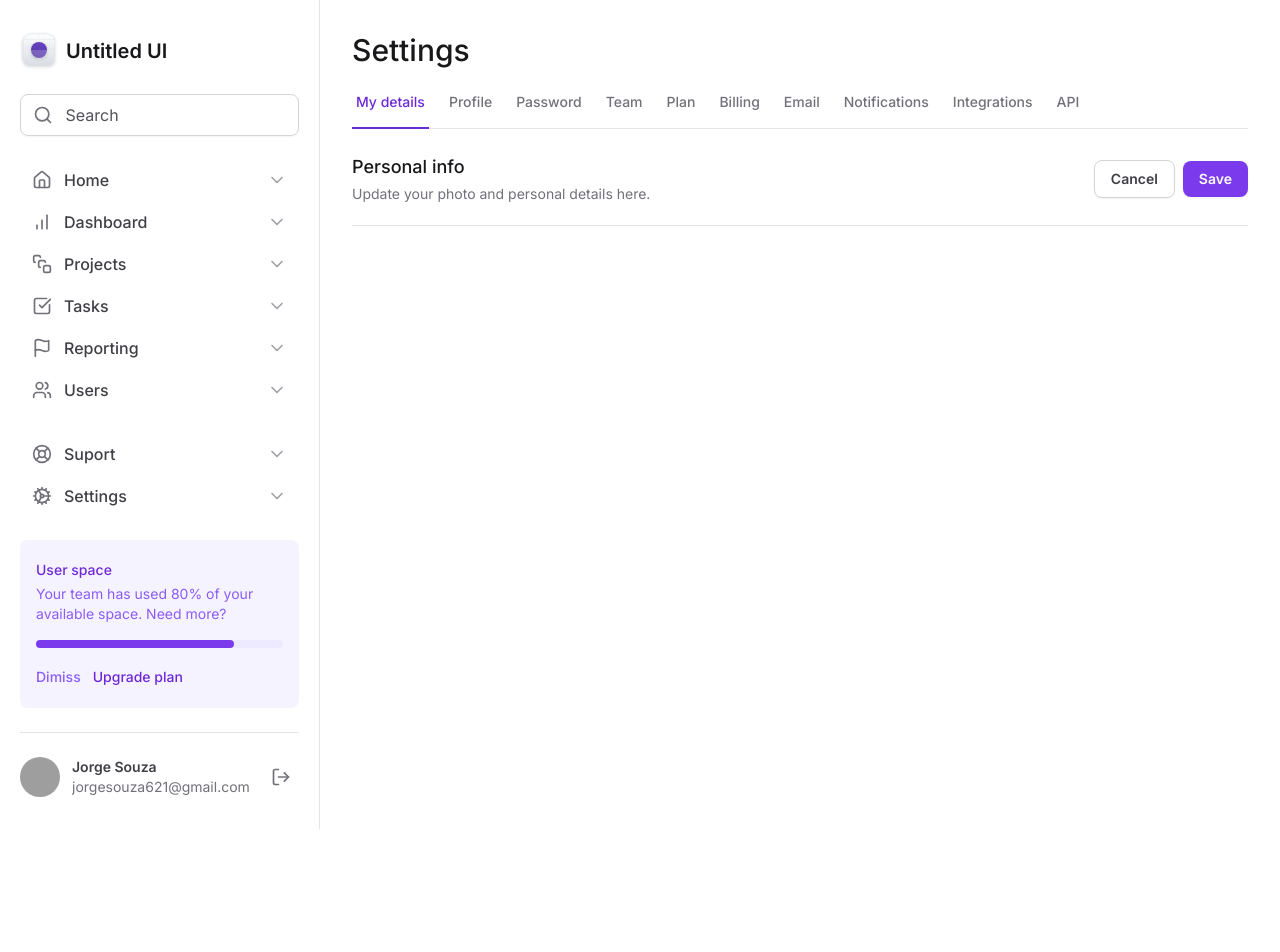
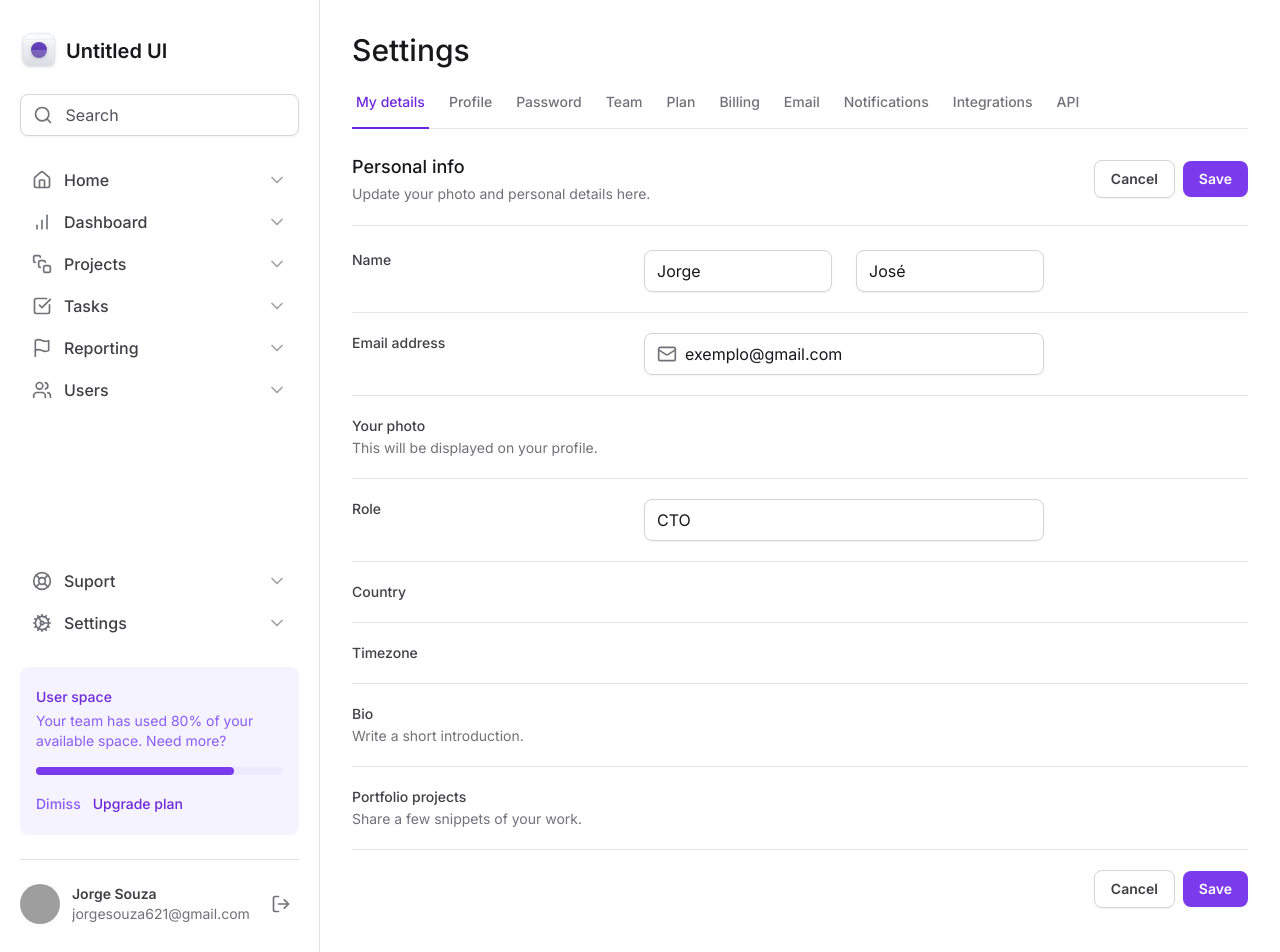
Before and after one commit to jorgedss/tailwind-css, a Next.js app: page / in a window 1280 px wide. Shown: the top 952 px of the page. Before the commit the page ends 829 px from the top, so only its background shows below. Built offline with nearby package versions, Linux system fonts and the light colour scheme; grey boxes are pictures that could not be loaded.

Commit message:
Campos do formulário

```diff
--- a/src/app/page.tsx
+++ b/src/app/page.tsx
@@ -1,4 +1,7 @@
 import { SettingTabs } from '@/components/SettingTabs'
+
+import * as Input from '@/components/Input'
+import { Mail } from 'lucide-react'
 
 export default function Home() {
   return (
@@ -30,11 +33,125 @@
             </button>
           </div>
         </div>
+
         <form
           action=""
           id="settings"
-          className="mt-6 flex flex-col w-full "
-        ></form>
+          className="mt-6 flex flex-col w-full gap-5 divide-y divide-zinc-200"
+        >
+          <div className="grid gap-3 grid-cols-form">
+            <label
+              htmlFor="firstName"
+              className="text-sm font-medium text-zinc-700"
+            >
+              Name
+            </label>
+            <div className="grid gap-6 grid-cols-2">
+              <Input.Root>
+                <Input.Control id="firstName" defaultValue="Jorge" />
+              </Input.Root>
+
+              <Input.Root>
+                <Input.Control defaultValue="José" />
+              </Input.Root>
+            </div>
+          </div>
+
+          <div className="grid gap-3  pt-5 grid-cols-form">
+            <label
+              htmlFor="firstName"
+              className="text-sm font-medium text-zinc-700"
+            >
+              Email address
+            </label>
+
+            <Input.Root>
+              <Input.Prefix>
+                <Mail className="h-5 w-5 text-zinc-500" />
+              </Input.Prefix>
+              <Input.Control
+                id="email"
+                type="email"
+                defaultValue="exemplo@gmail.com"
+              />
+            </Input.Root>
+          </div>
+
+          <div className="grid gap-3  pt-5 grid-cols-form">
+            <label className="text-sm font-medium text-zinc-700">
+              Your photo
+              <p className="text-sm font-normal text-zinc-500 mt-0.5">
+                This will be displayed on your profile.
+              </p>
+            </label>
+          </div>
+
+          <div className="grid gap-3  pt-5 grid-cols-form">
+            <label htmlFor="role" className="text-sm font-medium text-zinc-700">
+              Role
+            </label>
+
+            <Input.Root>
+              <Input.Control id="role" defaultValue="CTO" />
+            </Input.Root>
+          </div>
+
+          <div className="grid gap-3  pt-5 grid-cols-form">
+            <label
+              htmlFor="country"
+              className="text-sm font-medium text-zinc-700"
+            >
+              Country
+            </label>
+
+            <div></div>
+          </div>
+
+          <div className="grid gap-3  pt-5 grid-cols-form">
+            <label
+              htmlFor="timezone"
+              className="text-sm font-medium text-zinc-700"
+            >
+              Timezone
+            </label>
+
+            <div></div>
+          </div>
+
+          <div className="grid gap-3  pt-5 grid-cols-form">
+            <label className="text-sm font-medium text-zinc-700">
+              Bio
+              <p className="text-sm font-normal text-zinc-500 mt-0.5">
+                Write a short introduction.
+              </p>
+            </label>
+          </div>
+
+          <div className="grid gap-3  pt-5 grid-cols-form">
+            <label className="text-sm font-medium text-zinc-700">
+              Portfolio projects
+              <p className="text-sm font-normal text-zinc-500 mt-0.5">
+                Share a few snippets of your work.
+              </p>
+            </label>
+          </div>
+
+          <div className="flex items-center justify-end gap-2 pt-5">
+            <button
+              type="button"
+              className=" rounded-lg px-4 py-2 text-sm font-semibold shadow-sm border border-zinc-300 text-zinc-700 hover:bg-zinc-50"
+            >
+              Cancel
+            </button>
+            <button
+              type="submit"
+              form="settings"
+              className=" rounded-lg px-4 py-2 text-sm font-semibold shadow-sm bg-violet-600 text-white hover:bg-violet-700"
+            >
+              Save
+            </button>
+          </div>
+        </form>
       </div>
     </>
   )
--- a/tailwind.config.ts
+++ b/tailwind.config.ts
@@ -7,6 +7,7 @@
       gridTemplateColumns: {
         app: 'minmax(18rem, 20rem) 1fr',
         profile: 'max-content 1fr max-content',
+        form: 'minmax(7.5rem, 17.5rem) minmax(25rem,1fr) minmax(0,15rem)',
       },
     },
   },
```
